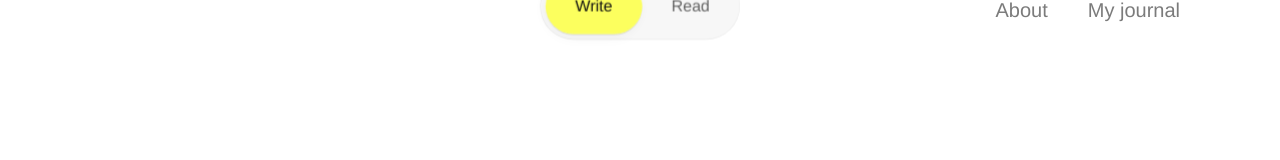
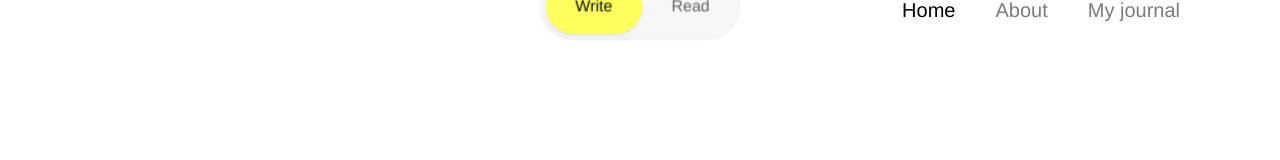
Before and after one commit to sr25553-sree/excerpts-from-a-journal, a Next.js app: page / in a window 1280 px wide. Shown: the top 160 px of the page. Built offline with nearby package versions, Linux system fonts and the light colour scheme; no server answers; the database is empty.

Commit message:
Add Home link next to About in top-right nav
Co-Authored-By: Claude Opus 4.6 <noreply@anthropic.com>

```diff
--- a/components/LandingPage.tsx
+++ b/components/LandingPage.tsx
@@ -55,6 +55,9 @@ export function LandingPage({ initialEntries, totalCount }: LandingPageProps) {
           className="hidden md:flex absolute right-[100px] top-[calc(50%-390px)] -translate-y-1/2 items-center gap-[40px] z-10"
           style={{ fontFamily: "'Helvetica Neue', sans-serif", fontWeight: 400, fontSize: "20px", color: "#7B7B7B" }}
         >
+          <button onClick={() => setTab("write")} className="cursor-pointer hover:text-black transition-colors" style={{ fontFamily: "inherit", fontWeight: "inherit", fontSize: "inherit", color: isWrite ? "#000" : "inherit" }}>
+            Home
+          </button>
           <button onClick={() => setTab("about")} className="cursor-pointer hover:text-black transition-colors" style={{ fontFamily: "inherit", fontWeight: "inherit", fontSize: "inherit", color: isAbout ? "#000" : "inherit" }}>
             About
           </button>
```
